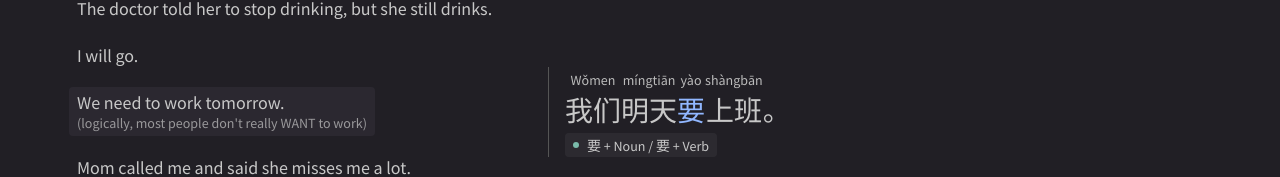
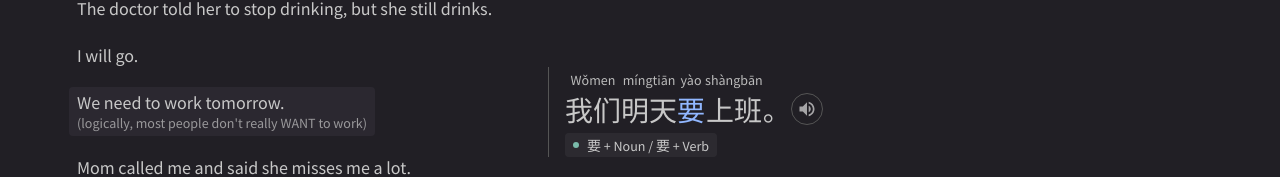
Before and after one commit to Xyzrr/shuo-chinese, a React (Create React App) app: page / in a window 1280 px wide. Both pictures are taken after a click on the element 286 px from the left and 683 px from the top of the page. Shown: the part 572-749 px from the top of the page. Built offline with nearby package versions, Linux system fonts and the light colour scheme.

Commit message:
audio button

```diff
--- a/src/ChineseRenderer.styles.ts
+++ b/src/ChineseRenderer.styles.ts
@@ -76,3 +76,23 @@ export const Wrapper = styled.div<{ specialType?: string }>`
       }
     `}
 `;
+
+export const AudioButton = styled.div`
+  margin-top: 4px;
+  font-size: 20px;
+  border-radius: 50%;
+  display: inline-flex;
+  align-items: center;
+  justify-content: center;
+  width: 32px;
+  height: 32px;
+  border: 1px solid #555;
+  &:hover {
+    background: rgba(255, 255, 255, 0.1);
+    color: rgba(255, 255, 255, 0.7);
+  }
+  .MuiSvgIcon-root {
+    font-size: 20px;
+    color: rgba(255, 255, 255, 0.6);
+  }
+`;
--- a/src/ChineseRenderer.tsx
+++ b/src/ChineseRenderer.tsx
@@ -1,6 +1,7 @@
 import React from "react";
 import { SettingsContext } from "./App";
 import * as S from "./ChineseRenderer.styles";
+import AudioIcon from "@mui/icons-material/VolumeUp";
 
 interface ChineseRendererProps {
   chineseWords: any[];
@@ -38,6 +39,13 @@ const ChineseRenderer: React.FC<ChineseRendererProps> = ({
             </S.WordWrapper>
           );
         })}
+        <S.WordWrapper>
+          {/* Filler pinyin to guarantee alignment */}
+          {settingsContext.showPinyin && <S.Pinyin>{"\xa0"}</S.Pinyin>}
+          <S.AudioButton>
+            <AudioIcon />
+          </S.AudioButton>
+        </S.WordWrapper>
         {english && (
           <S.English>
             {english}
```
